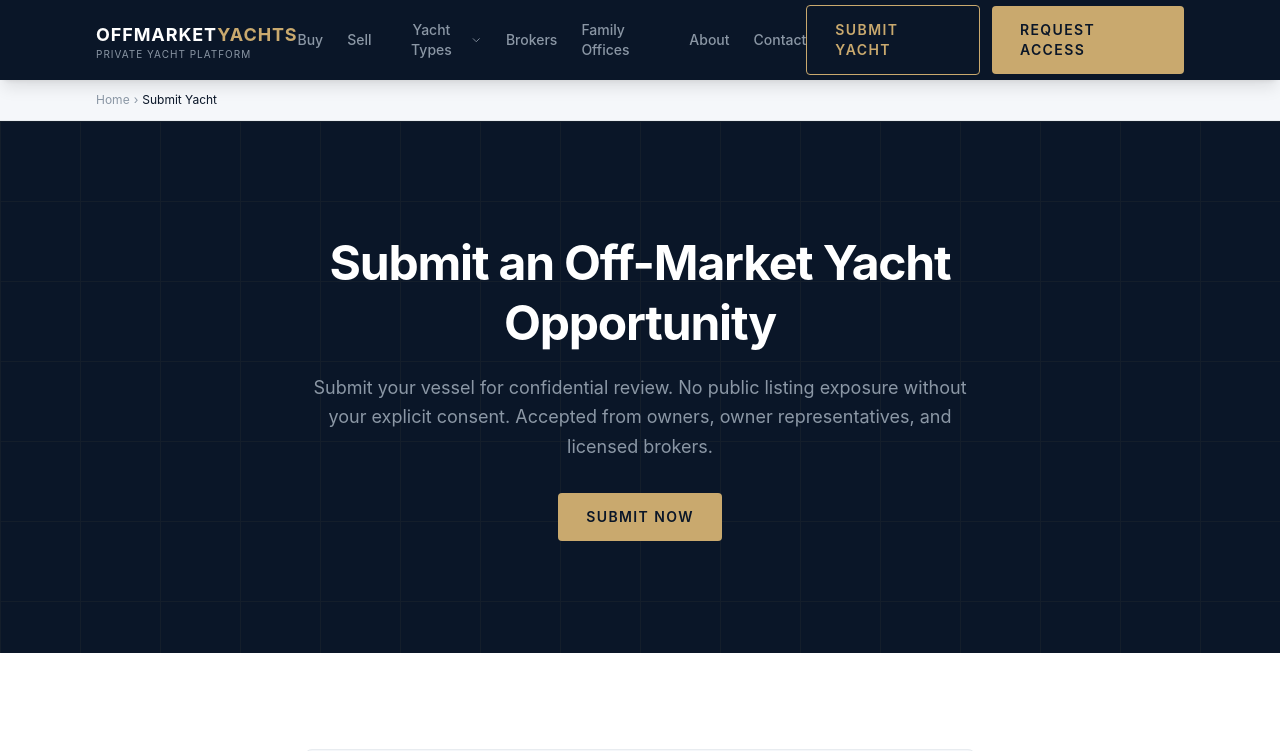
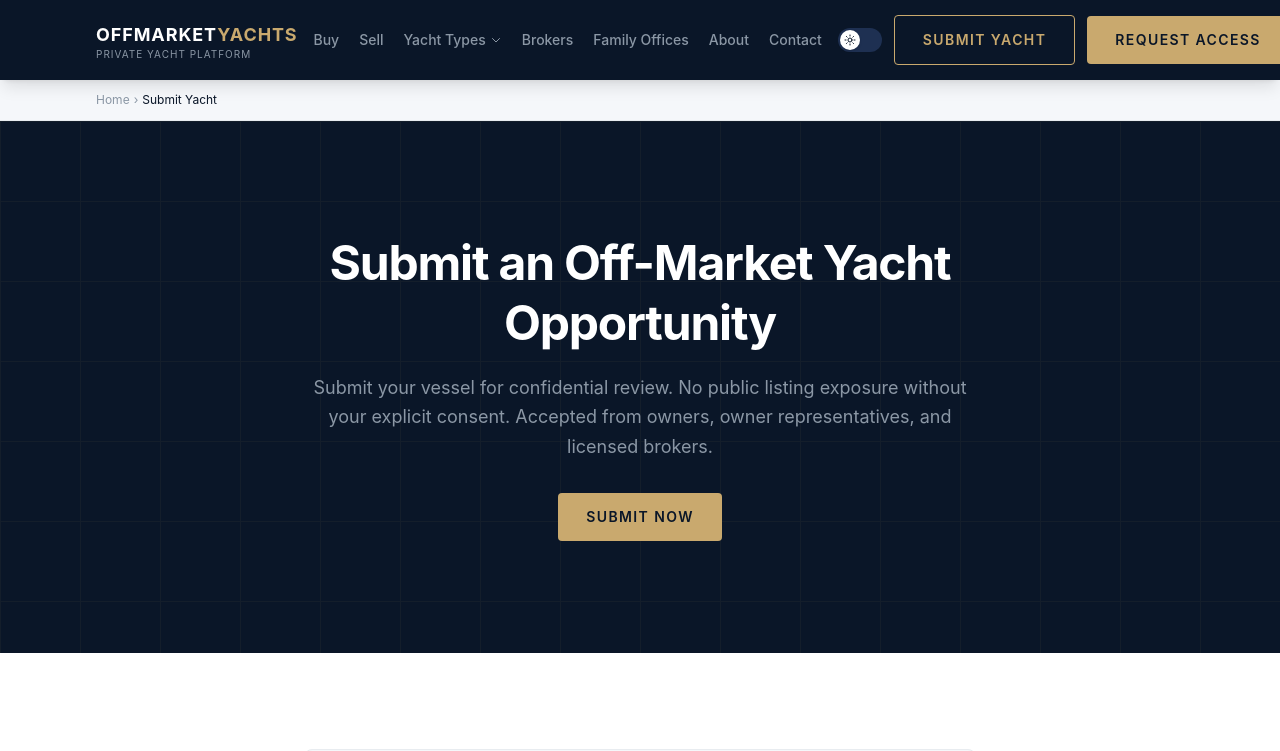
Before and after one commit to digiroiio-lgtm/offmarketyatch, a Next.js app: page /submit-yacht in a window 1280 px wide. Shown: the top 751 px of the page. Built offline with nearby package versions, Linux system fonts and the light colour scheme.

Commit message:
Fix header alignment and add day/night theme toggle
Agent-Logs-Url: https://github.com/digiroiio-lgtm/offmarketyatch/sessions/37fe7307-f25a-49b2-86b7-28e87a87bbd2

Co-authored-by: digiroiio-lgtm <246828247+digiroiio-lgtm@users.noreply.github.com>

```diff
--- a/src/app/globals.css
+++ b/src/app/globals.css
@@ -1,4 +1,7 @@
 @import "tailwindcss";
+
+/* Register class-based dark mode variant for Tailwind v4 */
+@custom-variant dark (&:where(.dark, .dark *));
 
 @theme inline {
   /* Brand colours */
@@ -68,3 +71,60 @@ body {
 .section { @apply py-16 lg:py-24; }
 .section-narrow { @apply py-12 lg:py-16; }
 .container-site { @apply mx-auto max-w-6xl px-5 sm:px-8; }
+
+/* ─── Dark mode overrides ─── */
+html.dark body {
+  background-color: #0a1628;
+  color: #e8ecf0;
+}
+
+/* Light section backgrounds */
+html.dark .bg-white {
+  background-color: #0d1f35 !important;
+}
+html.dark .bg-\[\#f5f7fa\] {
+  background-color: #080f1d !important;
+}
+
+/* Primary text on light backgrounds */
+html.dark .text-\[\#0a1628\] {
+  color: #e8ecf0 !important;
+}
+html.dark .text-\[\#4a5568\] {
+  color: #8b97a5 !important;
+}
+
+/* Borders */
+html.dark .border-\[\#e8ecf0\] {
+  border-color: #1e3052 !important;
+}
+
+/* Dividers (FAQ, etc.) */
+html.dark .divide-\[\#e8ecf0\] > :not([hidden]) ~ :not([hidden]) {
+  border-color: #1e3052 !important;
+}
+
+/* Form elements */
+html.dark .form-input {
+  background-color: #0d1f35 !important;
+  color: #e8ecf0 !important;
+  border-color: #1e3052 !important;
+}
+html.dark .form-input::placeholder {
+  color: #4a5568;
+}
+html.dark .form-label {
+  color: #e8ecf0 !important;
+}
+html.dark select.form-input option {
+  background-color: #0d1f35;
+}
+
+/* White button variant in dark mode */
+html.dark .btn-white {
+  background-color: #1e3052;
+  color: #e8ecf0;
+}
+html.dark .btn-white:hover {
+  background-color: #243d66;
+}
--- a/src/app/layout.tsx
+++ b/src/app/layout.tsx
@@ -68,8 +68,14 @@ export default function RootLayout({
   children: React.ReactNode;
 }>) {
   return (
-    <html lang="en" className="h-full antialiased">
+    <html lang="en" className="h-full antialiased" suppressHydrationWarning>
       <body className="flex min-h-full flex-col bg-white text-[#0a1628]">
+        {/* Inline script runs before hydration to set the correct theme class without flash */}
+        <script
+          dangerouslySetInnerHTML={{
+            __html: `try{var t=localStorage.getItem('theme');if(t==='dark'||(t===null&&window.matchMedia('(prefers-color-scheme: dark)').matches)){document.documentElement.classList.add('dark')}}catch(e){}`,
+          }}
+        />
         <Header />
         <main className="flex-1">{children}</main>
         <Footer />
--- a/src/components/Header.tsx
+++ b/src/components/Header.tsx
@@ -1,7 +1,7 @@
 "use client";
 
 import Link from "next/link";
-import { useState } from "react";
+import { useState, useEffect } from "react";
 
 const navLinks = [
   { href: "/buy-off-market-yachts", label: "Buy" },
@@ -21,17 +21,79 @@ const navLinks = [
   { href: "/contact", label: "Contact" },
 ];
 
+function SunIcon() {
+  return (
+    <svg className="h-3 w-3 text-[#0a1628]" fill="none" stroke="currentColor" strokeWidth="2" strokeLinecap="round" viewBox="0 0 24 24">
+      <circle cx="12" cy="12" r="4" />
+      <line x1="12" y1="2" x2="12" y2="4" />
+      <line x1="12" y1="20" x2="12" y2="22" />
+      <line x1="2" y1="12" x2="4" y2="12" />
+      <line x1="20" y1="12" x2="22" y2="12" />
+      <line x1="4.93" y1="4.93" x2="6.34" y2="6.34" />
+      <line x1="17.66" y1="17.66" x2="19.07" y2="19.07" />
+      <line x1="4.93" y1="19.07" x2="6.34" y2="17.66" />
+      <line x1="17.66" y1="6.34" x2="19.07" y2="4.93" />
+    </svg>
+  );
+}
+
+function MoonIcon() {
+  return (
+    <svg className="h-3 w-3 text-[#c9a96e]" fill="currentColor" viewBox="0 0 24 24">
+      <path d="M21 12.79A9 9 0 1111.21 3 7 7 0 0021 12.79z" />
+    </svg>
+  );
+}
+
+function ThemeToggle({ darkMode, onToggle }: { darkMode: boolean; onToggle: () => void }) {
+  return (
+    <button
+      role="switch"
+      aria-checked={darkMode}
+      onClick={onToggle}
+      aria-label={darkMode ? "Switch to light mode" : "Switch to dark mode"}
+      className={`relative flex h-6 w-11 shrink-0 items-center rounded-full transition-colors duration-300 ${
+        darkMode ? "bg-[#c9a96e]" : "bg-[#1e3052]"
+      }`}
+    >
+      <span
+        className={`absolute flex h-5 w-5 items-center justify-center rounded-full bg-white shadow-sm transition-transform duration-300 ${
+          darkMode ? "translate-x-[22px]" : "translate-x-0.5"
+        }`}
+      >
+        {darkMode ? <MoonIcon /> : <SunIcon />}
+      </span>
+    </button>
+  );
+}
+
 export default function Header() {
   const [mobileOpen, setMobileOpen] = useState(false);
   const [dropdownOpen, setDropdownOpen] = useState(false);
+  const [darkMode, setDarkMode] = useState(false);
+
+  useEffect(() => {
+    const saved = localStorage.getItem("theme");
+    const prefersDark = window.matchMedia("(prefers-color-scheme: dark)").matches;
+    if (saved === "dark" || (!saved && prefersDark)) {
+      document.documentElement.classList.add("dark");
+      setDarkMode(true);
+    }
+  }, []);
+
+  const toggleTheme = () => {
+    const isDark = document.documentElement.classList.toggle("dark");
+    setDarkMode(isDark);
+    localStorage.setItem("theme", isDark ? "dark" : "light");
+  };
 
   return (
     <header className="sticky top-0 z-50 bg-[#0a1628] shadow-lg">
-      <div className="container-site flex h-16 items-center justify-between md:h-20">
+      <div className="container-site flex h-16 items-center justify-between gap-4 md:h-20">
         {/* Logo */}
         <Link
           href="/"
-          className="flex flex-col leading-none"
+          className="flex shrink-0 flex-col leading-none"
           aria-label="OffMarketYachts home"
         >
           <span className="text-base font-bold tracking-wider text-white sm:text-lg">
@@ -43,12 +105,12 @@ export default function Header() {
         </Link>
 
         {/* Desktop nav */}
-        <nav className="hidden items-center gap-6 md:flex" aria-label="Main navigation">
+        <nav className="hidden items-center gap-5 md:flex" aria-label="Main navigation">
           {navLinks.map((link) =>
             link.children ? (
               <div key={link.label} className="relative">
                 <button
-                  className="flex items-center gap-1 text-sm font-medium text-[#8b97a5] transition hover:text-[#c9a96e]"
+                  className="flex items-center gap-1 whitespace-nowrap text-sm font-medium text-[#8b97a5] transition hover:text-[#c9a96e]"
                   onClick={() => setDropdownOpen((o) => !o)}
                   aria-expanded={dropdownOpen}
                   aria-haspopup="true"
@@ -77,7 +139,7 @@ export default function Header() {
               <Link
                 key={link.href}
                 href={link.href!}
-                className="text-sm font-medium text-[#8b97a5] transition hover:text-[#c9a96e]"
+                className="whitespace-nowrap text-sm font-medium text-[#8b97a5] transition hover:text-[#c9a96e]"
               >
                 {link.label}
               </Link>
@@ -85,8 +147,9 @@ export default function Header() {
           )}
         </nav>
 
-        {/* Desktop CTAs */}
-        <div className="hidden items-center gap-3 md:flex">
+        {/* Desktop CTAs + Theme Toggle */}
+        <div className="hidden shrink-0 items-center gap-3 md:flex">
+          <ThemeToggle darkMode={darkMode} onToggle={toggleTheme} />
           <Link href="/submit-yacht" className="btn-outline-gold py-2 text-xs">
             Submit Yacht
           </Link>
@@ -140,6 +203,12 @@ export default function Header() {
             )
           )}
           <div className="mt-4 flex flex-col gap-3">
+            <div className="flex items-center justify-between rounded border border-[#112040] px-4 py-3">
+              <span className="text-sm font-medium text-[#8b97a5]">
+                {darkMode ? "Night Mode" : "Day Mode"}
+              </span>
+              <ThemeToggle darkMode={darkMode} onToggle={toggleTheme} />
+            </div>
             <Link href="/submit-yacht" className="btn-outline-gold py-3 text-xs" onClick={() => setMobileOpen(false)}>
               Submit Yacht
             </Link>
```
